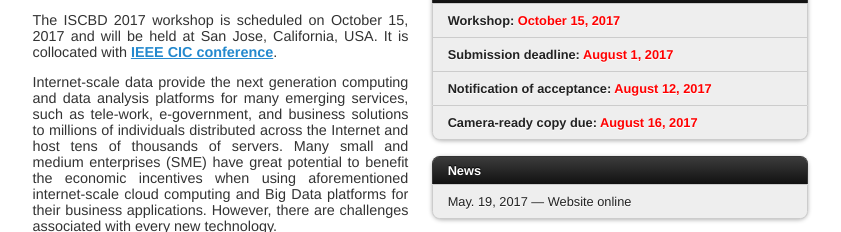
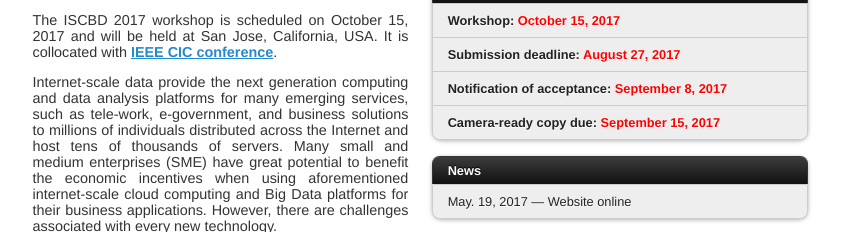
Before and after one commit to ISCBD2017/ISCBD2016.github.io, a plain HTML site: page index.html in a window 1280 px wide. Shown: the part 344-576 px from the top of the page, without its empty margins (220-1061 px from the left). Drawn offline with Linux system fonts and the light colour scheme.

Commit message:
update dates

```diff
--- a/index.html
+++ b/index.html
@@ -191,13 +191,13 @@ $(document).ready(function(){
 				<strong>Workshop: <font color="red">October 15, 2017</font></strong>
 			</li>
 			<li class="ui-li ui-li-static ui-btn-up-c ui-corner-bottom ui-li-last">
-				<strong>Submission deadline:<font color="red"> August 1, 2017 </font></strong>
+				<strong>Submission deadline:<font color="red"> August 27, 2017 </font></strong>
 			</li>
 			<li class="ui-li ui-li-static ui-btn-up-c">
-				<strong>Notification of acceptance:<font color="red"> August 12, 2017 </font></strong>
+				<strong>Notification of acceptance:<font color="red"> September 8, 2017 </font></strong>
 			</li>
 			<li class="ui-li ui-li-static ui-btn-up-c">
-				<strong>Camera-ready copy due: <font color="red"> August 16, 2017 </font></strong>
+				<strong>Camera-ready copy due: <font color="red"> September 15, 2017 </font></strong>
 			</li>
 			</ul>
 	</div>
```
